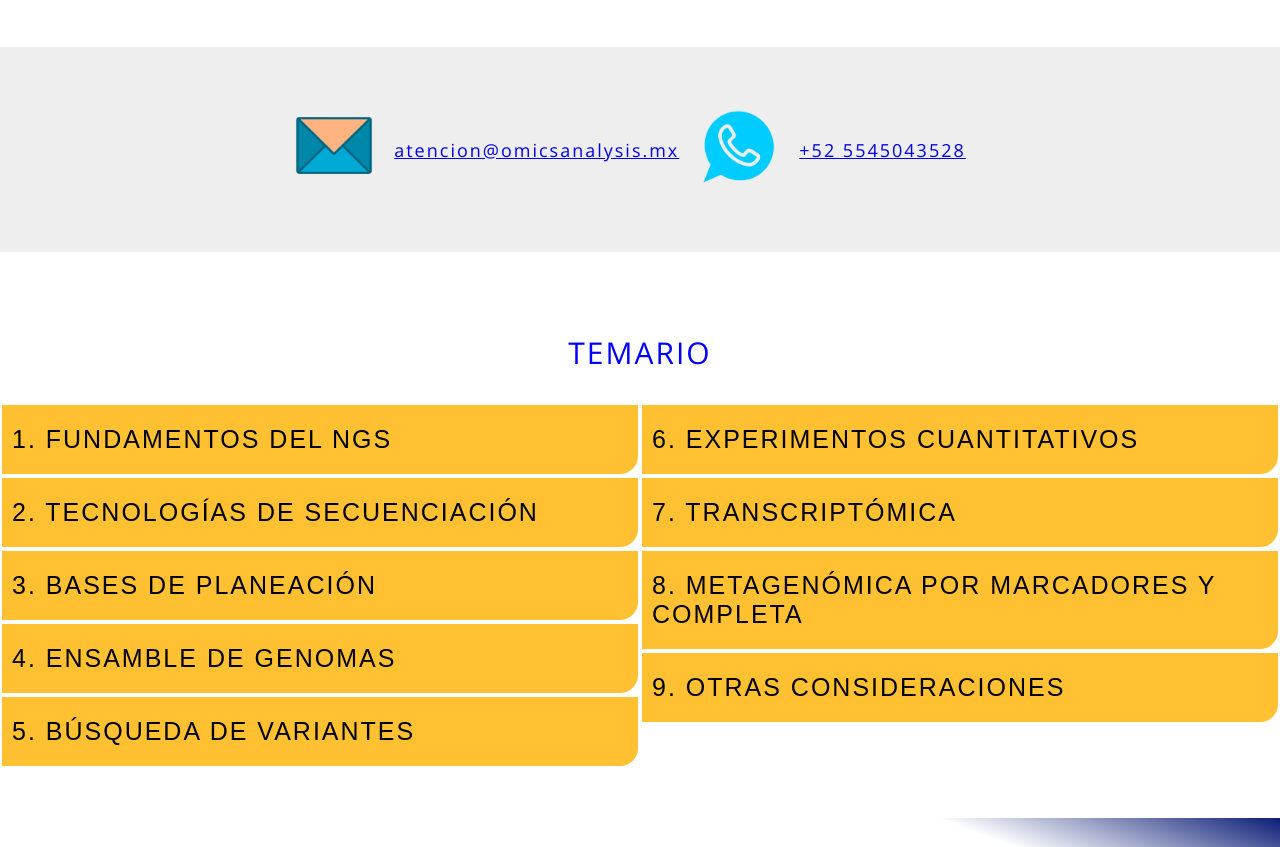
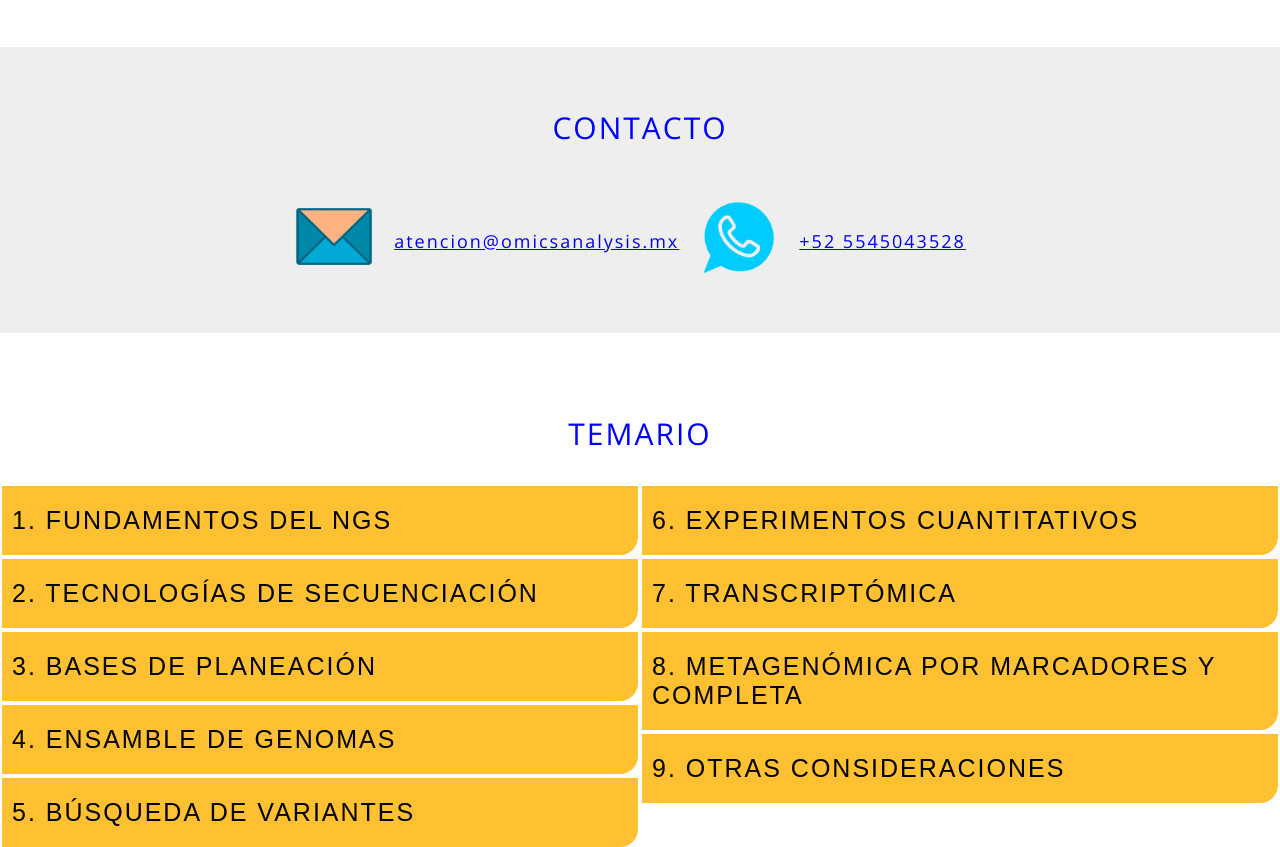
Before and after one commit to omicsanalysis/omicsanalysis.github.io, a plain HTML site: page curso.html in a window 1280 px wide. Shown: the part 1415-2262 px from the top of the page. Drawn offline with nearby package versions, Linux system fonts and the light colour scheme.

Commit message:
aesthetics changes

```diff
--- a/css/curso.css
+++ b/css/curso.css
@@ -167,8 +167,9 @@ h4{
 }
 #datoscontacto{
     background-color: #eeeeee;
-    padding:4rem; margin-bottom:8rem;
+    padding:3rem; margin-bottom:8rem;
     display: flex;
+    flex-direction: column;
     align-items: center;
     justify-content: center;
 }
--- a/curso.html
+++ b/curso.html
@@ -93,6 +93,7 @@
         </div>
         </section>
         <section id="datoscontacto">
+            <h4>CONTACTO</h4>
             <div id="Contacto_medios">
                 <div class="flex">
                     <a href = "mailto: atencion@omicsanalysis.mx">
```
